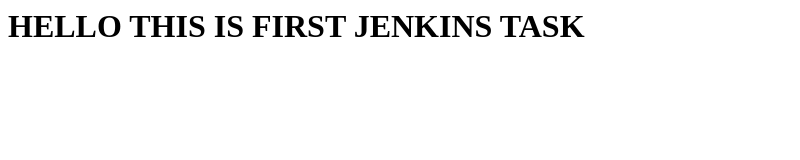
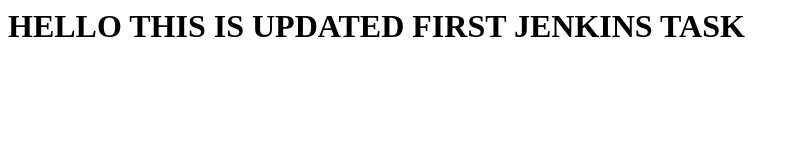
Before and after one commit to Manish8282/webserver, a plain HTML site: page index.html in a window 1280 px wide. Shown: the whole page, without its empty margins (0-800 px from the left). Drawn offline with Linux system fonts and the light colour scheme.

Commit message:
webserver

```diff
--- a/index.html
+++ b/index.html
@@ -1 +1 @@
-<h1> HELLO THIS IS FIRST JENKINS TASK </h1>
+<h1> HELLO THIS IS UPDATED FIRST JENKINS TASK </h1>
```
